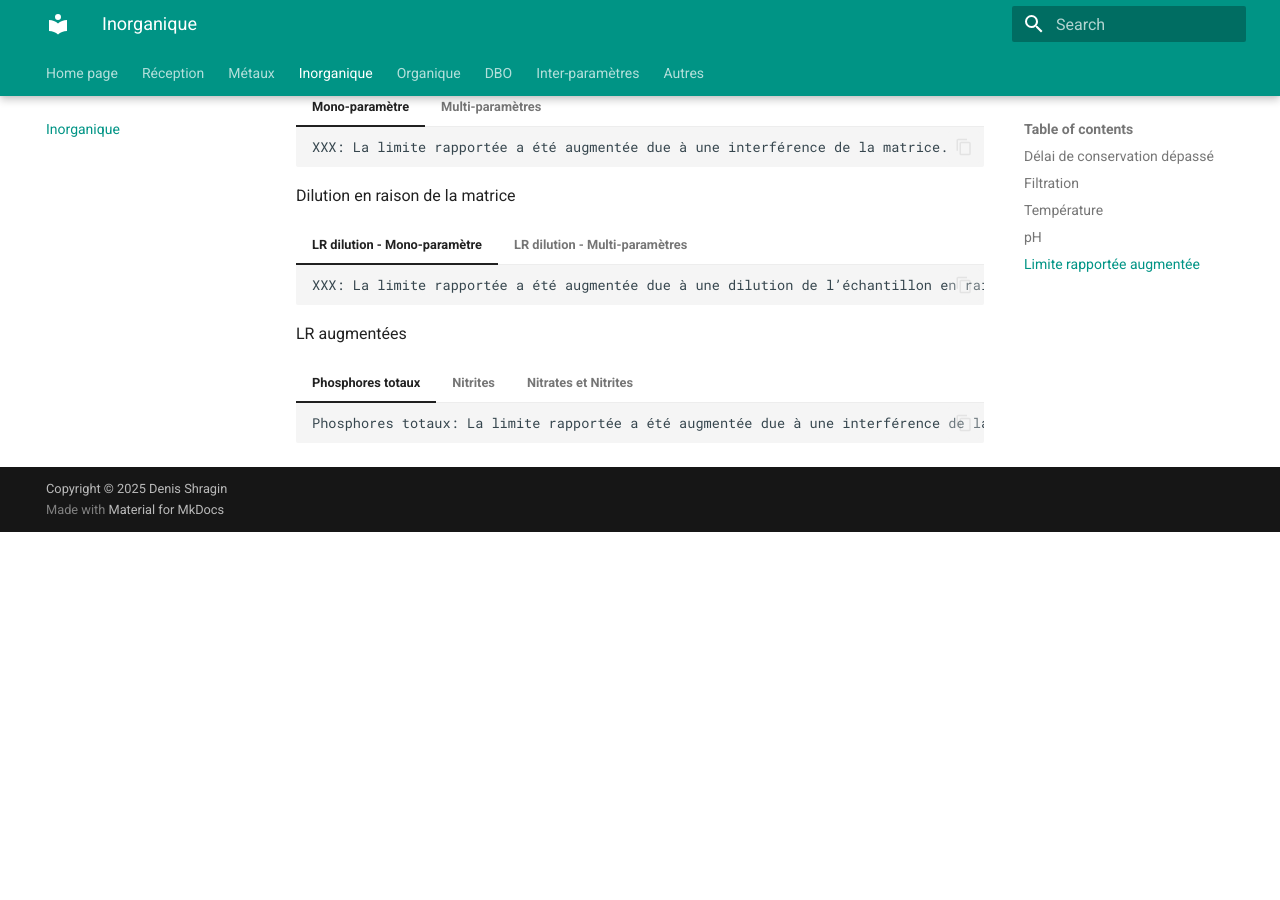
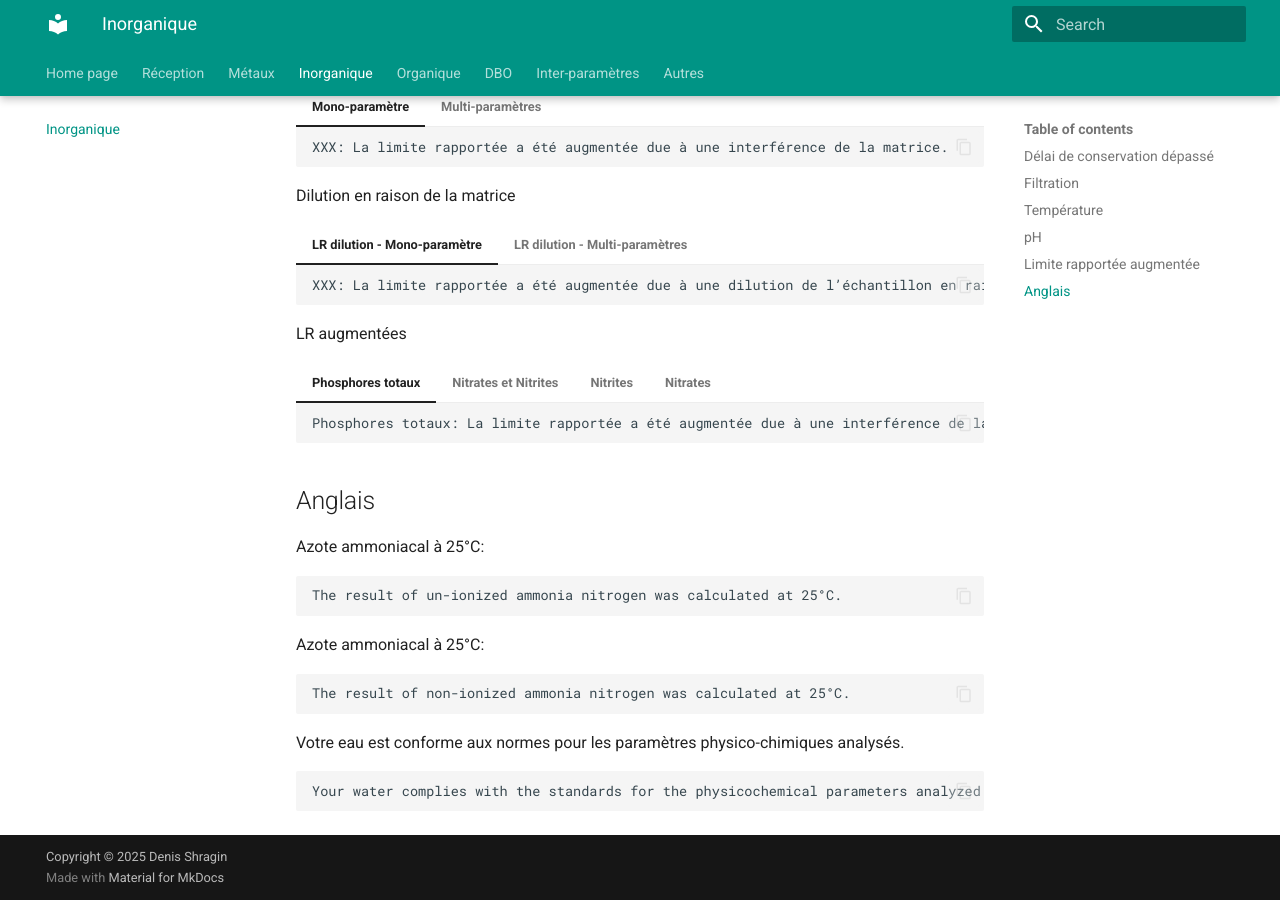
Before and after one commit to denisshragin/chemistry_comments, an MkDocs documentation site: the page built from docs/inorganique.md, in a window 1280 px wide and 900 px high, scrolled down 1117 px. Built offline with MkDocs 1.6.1 and Material for MkDocs 9.7.7, drawn with Linux system fonts in a browser that asks for light colours; before the commit the page ends 1649 px from its top, so only the background shows below that.

Commit message:
NO2- NO3- added

````diff
--- a/docs/inorganique.md
+++ b/docs/inorganique.md
@@ -17,7 +17,6 @@
     ```
     L'analyse des Matières en suspension a été effectuée dans un délai dépassé.
     ```
-
 
 ## Filtration
 === "Général"
@@ -74,11 +73,29 @@ LR augmentées
     ```
     Phosphores totaux: La limite rapportée a été augmentée due à une interférence de la matrice.
     ```
+=== "Nitrates et Nitrites"
+    ```
+    La limite rapportée a été augmentée due à une dilution de l'échantillon en raison de la matrice.
+    ```
 === "Nitrites"
     ```
-    Nitrites: La limite rapportée a été augmentée due à une interférence de la matrice.
+    La limite rapportée a été augmentée due à une dilution de l'échantillon en raison de la matrice.
     ```
-=== "Nitrates et Nitrites"
+=== "Nitrates"
     ```
-    Nitrates et Nitrites: La limite rapportée a été augmentée due à une interférence de la matrice.
+    La limite rapportée a été augmentée due à une dilution de l'échantillon en raison de la matrice.
     ```
+
+## Anglais
+Azote ammoniacal à 25°C:
+```
+The result of un-ionized ammonia nitrogen was calculated at 25°C.
+```
+Azote ammoniacal à 25°C:
+```
+The result of non-ionized ammonia nitrogen was calculated at 25°C.
+```
+Votre eau est conforme aux normes pour les paramètres physico-chimiques analysés.
+```
+Your water complies with the standards for the physicochemical parameters analyzed.
+```
````
